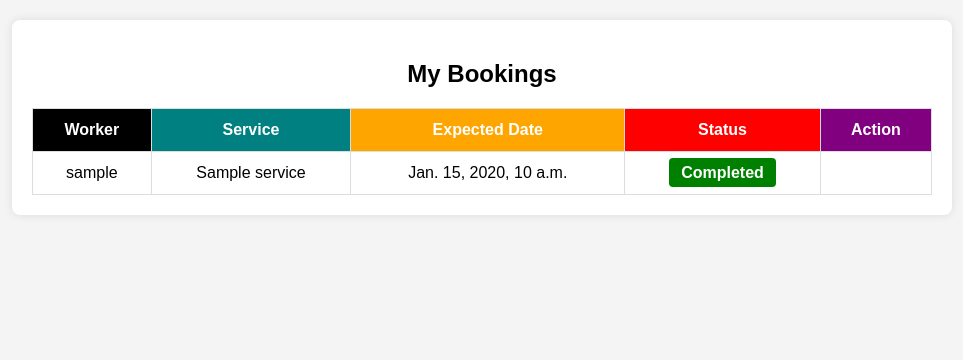
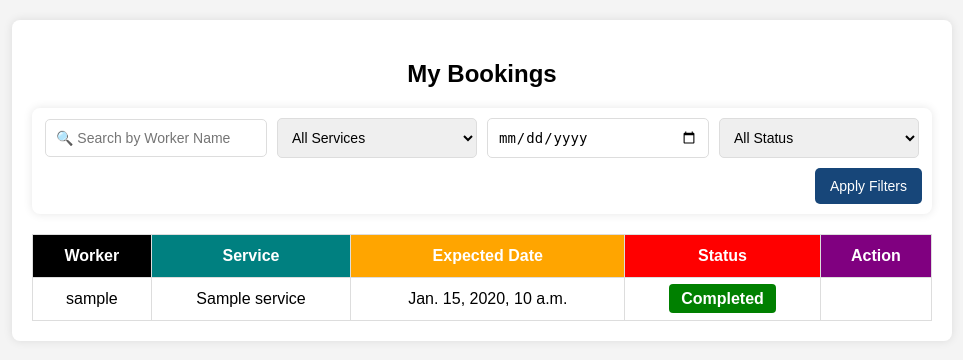
Before and after one commit to george-josephv/Project_nestassure, a Django app: template homecare/homecare_app/templates/myapp/my_bookings.html in a window 1280 px wide. Shown: the top 360 px of the page, without its empty margins (158-1121 px from the left). Run offline with Django 3.2, Linux system fonts and the light colour scheme; the template is opened without the code that fills it: most values are stand-ins (such as "Sample title", 1, 10 or a date in 2020).

Commit message:
add filter

```diff
--- a/homecare/homecare_app/templates/myapp/my_bookings.html
+++ b/homecare/homecare_app/templates/myapp/my_bookings.html
@@ -118,12 +118,145 @@
         .complete-button:hover {
             background-color: darkgreen;
         }
+        /* Filter & Search Styling */
+        .filter-container {
+            display: flex;
+            flex-wrap: wrap;
+            justify-content: center;
+            align-items: center;
+            gap: 10px;
+            margin-bottom: 20px;
+            padding: 10px;
+            background: #fff;
+            border-radius: 8px;
+            box-shadow: 0px 0px 10px rgba(0, 0, 0, 0.1);
+        }
+
+        .search-input,
+        .filter-dropdown,
+        .date-input {
+            padding: 10px;
+            width: 200px;
+            border: 1px solid #ddd;
+            border-radius: 5px;
+            font-size: 14px;
+            outline: none;
+            transition: all 0.3s ease-in-out;
+        }
+
+        .search-input:focus,
+        .filter-dropdown:focus,
+        .date-input:focus {
+            border-color: #007bff;
+            box-shadow: 0 0 5px rgba(0, 123, 255, 0.5);
+        }
+        .filter-actions {
+            display: flex;
+            justify-content: flex-end;
+            width: 100%;}
+
+        .filter-button {
+            padding: 10px 15px;
+            background-color:rgb(23, 70, 121);
+            color: white;
+            border: none;
+            border-radius: 5px;
+            font-size: 14px;
+            cursor: pointer;
+            transition: all 0.3s ease-in-out;
+
+        }
+
+        .filter-button:hover {
+            background-color:rgb(0, 122, 179);
+        }
+
+        @media (max-width: 768px) {
+            .filter-container {
+                flex-direction: column;
+            }
+        }
+
+
     </style>
 </head>
 <body>
 
 <div class="container">
     <h2>My Bookings</h2>
+    <!-- Filter and Search -->
+<div class="filter-container">
+
+    <!-- Search by Worker Name -->
+    <input type="text" id="search-box" class="search-input" placeholder="🔍 Search by Worker Name" value="{{ search_query|default:'' }}">
+
+       <!-- Filter by Service -->
+       <select id="service-filter" class="filter-dropdown">
+        <option value="all" {% if selected_service == "all" or not selected_service %}selected{% endif %}>All Services</option>
+        {% for service in services %}
+            <option value="{{ service.id }}" {% if selected_service == service.id|stringformat:"s" %}selected{% endif %}>
+                {{ service.service_name }}
+            </option>
+        {% endfor %}
+    </select>
+
+    <!-- Filter by Expected Date -->
+    <input type="date" id="date-filter" class="date-input" value="{{ selected_date|default:'' }}">
+
+    <!-- Filter by Status -->
+    <select id="status-filter" class="filter-dropdown">
+        <option value="all" {% if selected_status == "all" or not selected_status %}selected{% endif %}>All Status</option>
+        <option value="pending" {% if selected_status == "pending" %}selected{% endif %}>Pending</option>
+        <option value="accepted" {% if selected_status == "accepted" %}selected{% endif %}>Accepted</option>
+        <option value="rejected" {% if selected_status == "rejected" %}selected{% endif %}>Rejected</option>
+        <option value="completed" {% if selected_status == "completed" %}selected{% endif %}>Completed</option>
+    </select>
+
+
+
+
+    <!-- Apply Button -->
+    <div class="filter-actions">
+        <button onclick="applyFilters()" class="filter-button">Apply Filters</button>
+    </div>
+</div>
+
+
+<script>
+    function applyFilters() {
+        const workerName = document.getElementById("search-box").value;
+        const status = document.getElementById("status-filter").value;
+        const expectedDate = document.getElementById("date-filter").value;
+        const service = document.getElementById("service-filter").value;
+        const url = new URL(window.location.href);
+
+        if (workerName) {
+            url.searchParams.set("worker_name", workerName);
+        } else {
+            url.searchParams.delete("worker_name");
+        }
+
+        if (status !== "all") {
+            url.searchParams.set("status", status);
+        } else {
+            url.searchParams.delete("status");
+        }
+
+        if (expectedDate) {
+            url.searchParams.set("expected_date", expectedDate);
+        } else {
+            url.searchParams.delete("expected_date");
+        }
+
+        if (service !== "all") {
+            url.searchParams.set("service", service);
+        } else {
+            url.searchParams.delete("service");
+        }
+
+        window.location.href = url.toString();
+    }
+</script>
 
     {% if messages %}
         <ul style="list-style: none; padding: 0;">
```
Also changed, not shown: homecare/homecare_app/templates/myapp/user_payment_details.html (+78 -9 lines), homecare/homecare_app/views.py (+41 -15 lines).
